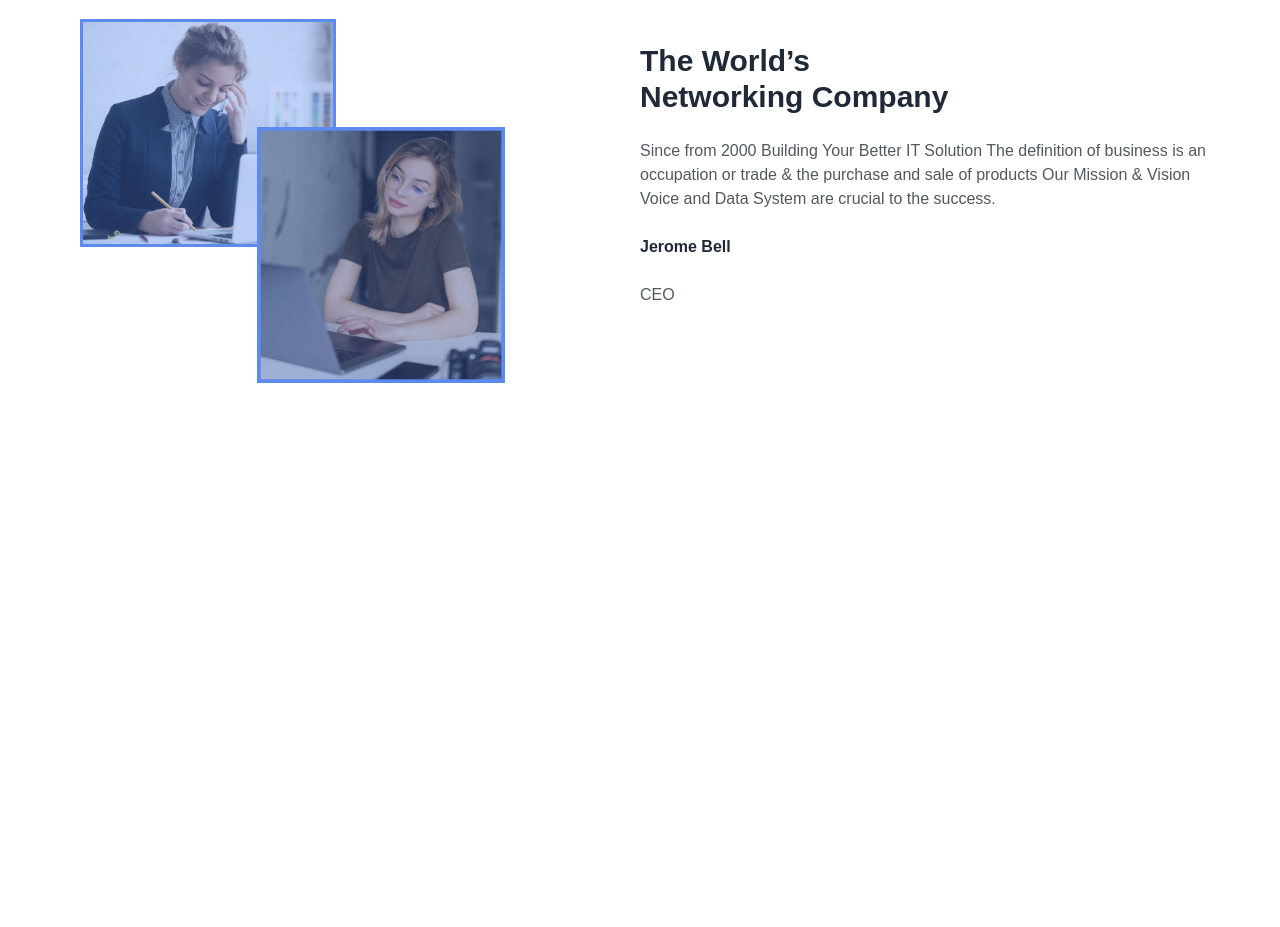
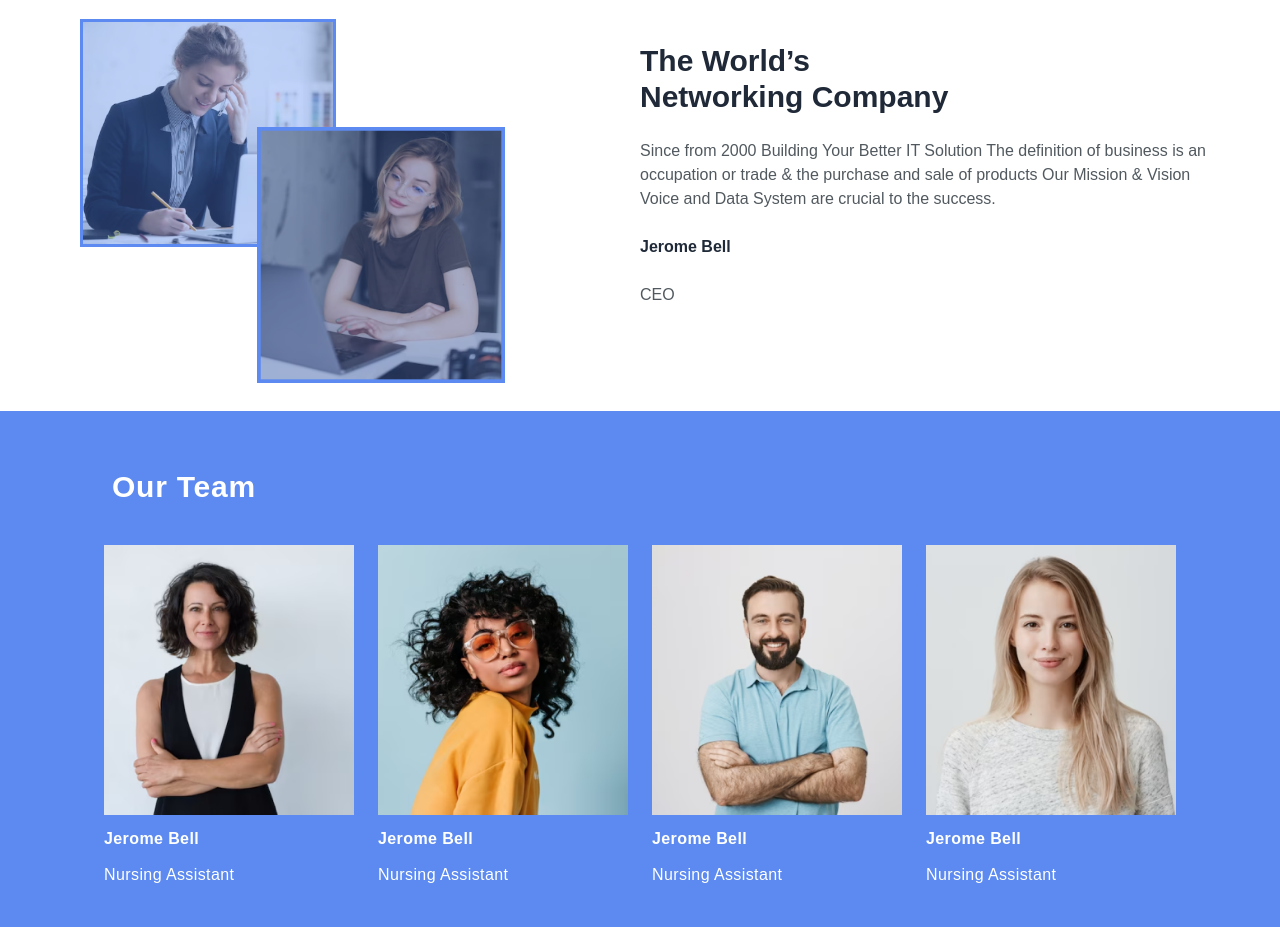
Before and after one commit to soyindrila-ghosh/Tech_Bridge, a website: page src/about.html in a window 1280 px wide. Shown: the part 781-1708 px from the top of the page. Before the commit the page ends 1184 px from the top, so only its background shows below. Drawn offline with Linux system fonts and the light colour scheme.

Commit message:
our team content add

```diff
--- a/src/about.html
+++ b/src/about.html
@@ -79,5 +79,39 @@
 </div>
 </section>
 
+<!---------------our team ---------------->
+
+<section class="bg-[#5C8AF0]">
+    <div class="max-w-6xl mt-[5%] mx-auto  ">
+        <div class=" pt-[5%] lg:text-left text-center">
+            <h2 class="text-white px-12 font-bold text-3xl tracking-wide">Our Team</h2>
+        </div>
+        <div class=" w-full grid lg:grid-cols-4 md:grid-cols-2 grid-cols-1 mx-auto p-10 gap-6 items-center ">
+            <div class=" flex flex-col lg:items-start items-center lg:text-left text-center space-y-3">
+                <img src="../assets/Rectangle%2022.png">
+                <h2 class="text-white font-semibold tracking-wide ">Jerome Bell</h2>
+                <p class="text-white tracking-wide">Nursing Assistant</p>
+            </div>
+            <div  class=" flex flex-col lg:items-start items-center lg:text-left text-center space-y-3">
+                <img src="../assets/Rectangle%2023.png">
+                <h2 class="text-white font-semibold tracking-wide ">Jerome Bell</h2>
+                <p class="text-white tracking-wide">Nursing Assistant</p>
+            </div>
+            <div  class=" flex flex-col lg:items-start items-center lg:text-left text-center space-y-3">
+                <img src="../assets/Rectangle%2024.png">
+                <h2 class="text-white font-semibold tracking-wide ">Jerome Bell</h2>
+                <p class="text-white tracking-wide">Nursing Assistant</p>
+            </div>
+            <div class=" flex flex-col lg:items-start items-center lg:text-left text-center space-y-3">
+                <img src="../assets/Rectangle%2025.png">
+                <h2 class="text-white font-semibold tracking-wide ">Jerome Bell</h2>
+                <p class="text-white tracking-wide">Nursing Assistant</p>
+            </div>
+        </div>
+    </div>
+</section>
+
+
+
 </body>
 </html>
```
